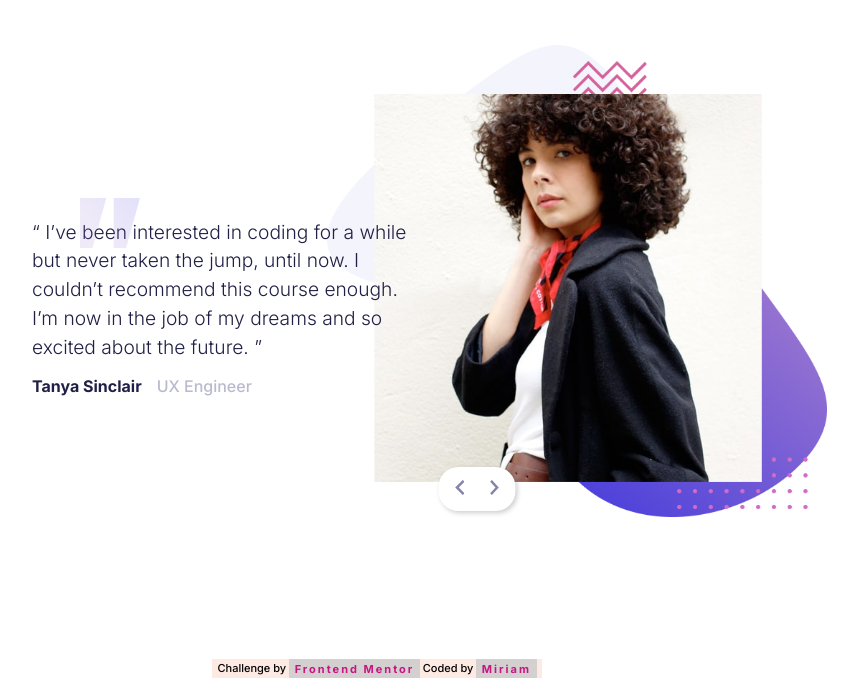
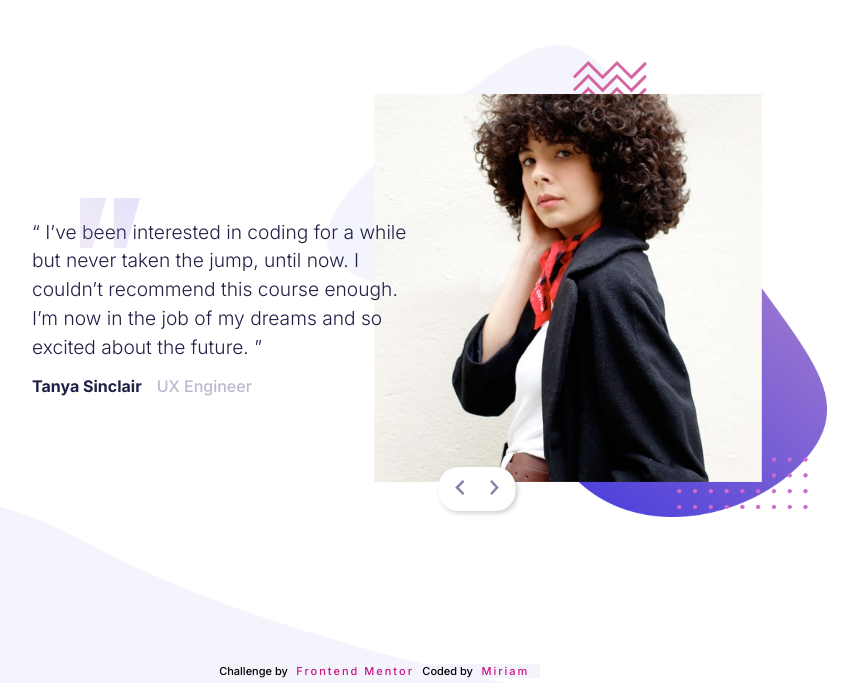
Before and after one commit to myrmnn/frontend-mentor-coding-bootcamp-slider, a plain HTML site: page index.html in a window 1280 px wide. Shown: the part 117-800 px from the top of the page, without its empty margins (263-1121 px from the left). Drawn offline with Linux system fonts and the light colour scheme.

Commit message:
changes attribution styles

```diff
--- a/styles.scss
+++ b/styles.scss
@@ -9,14 +9,12 @@ $grayishblue: hsl(240, 18%, 77%);
 	padding-top: 1em;
 	font-size: 11px;
 	text-align: center;
-	background-color: rgb(252, 234, 227);
-	padding: 0.25em 0.5em;
+	background-color: #f4f4fc;
+	padding: 0em 0.5em;
 }
 .attribution a {
 	color: mediumvioletred;
-	font-weight: bold;
-	background-color: rgb(212, 208, 208);
-	padding: 0.25em 0.5em;
+	padding: 0em 0.5em;
 	text-decoration: none;
 	transition: all 0.3s ease;
 	letter-spacing: 2px;
@@ -33,6 +31,10 @@ $grayishblue: hsl(240, 18%, 77%);
 }
 
 body {
+	background-image: url(/images/pattern-curve.svg);
+	background-repeat: no-repeat;
+	background-position: bottom left;
+	background-size: 80%;
 	font-family: $font;
 	display: flex;
 	flex-direction: column;
@@ -121,6 +123,9 @@ body {
 }
 
 @media screen and (min-width: 900px) {
+	body {
+		background-size: 60%;
+	}
 	.attribution {
 		position: absolute;
 		bottom: 5px;
```
Also changed, not shown: styles.css, 1 other file.
